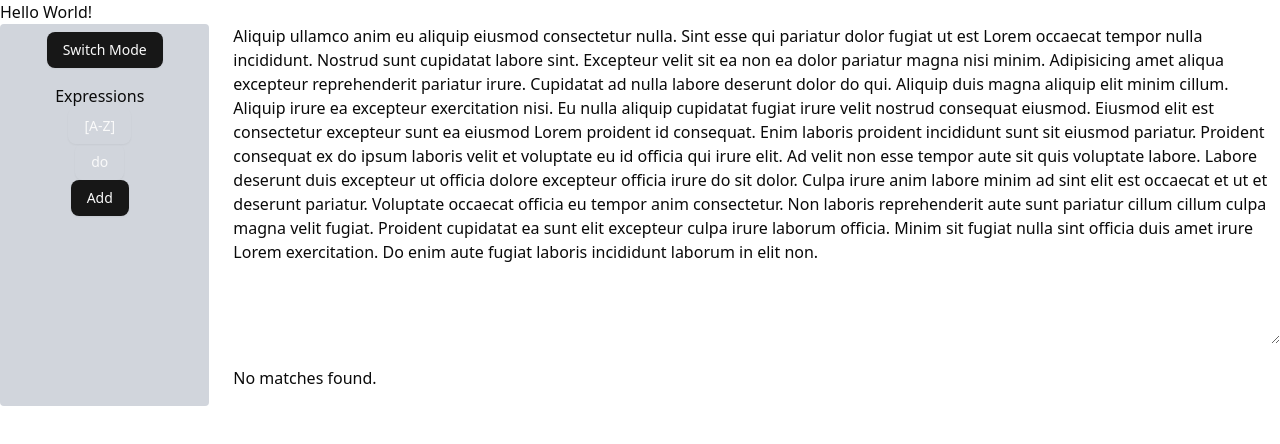
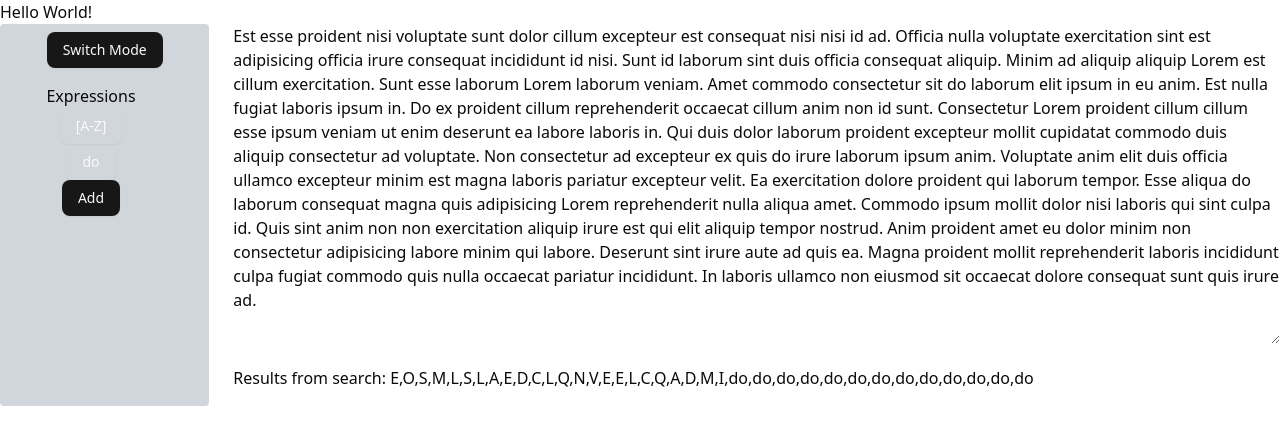
Before and after one commit to ScottDJEvans/smtt, a Next.js app: page /document-search in a window 1280 px wide. Shown: the top 444 px of the page. Built offline with nearby package versions, Linux system fonts and the light colour scheme.

Commit message:
refactor helper functions to reflect usage in Dashboard, add ability to re-render results based on mode selection, add ability to display results for single regex, fix styling for EditRegexSection to respect width

```diff
--- a/src/app/document-search/components/ApproveSection.js
+++ b/src/app/document-search/components/ApproveSection.js
@@ -11,11 +11,17 @@ import {
 import PropTypes from "prop-types"
 import { useState } from "react"
 
-const ApproveSection = ({ options }) => {
+const ApproveSection = ({ options, handleSelection }) => {
   const [selectedRegex, setSelectedRegex] = useState(null)
+
+    const handleOptionSelect = (value) => {
+        handleSelection(value)
+        setSelectedRegex(value)
+    }
+
   const renderDropdown = () => {
     return (
-      <Select onValueChange={(option) => setSelectedRegex(option)}>
+      <Select onValueChange={(option) => handleOptionSelect(option)}>
         <SelectTrigger>
           <SelectValue placeholder="Select Regex" />
         </SelectTrigger>
--- a/src/app/document-search/components/Dashboard.js
+++ b/src/app/document-search/components/Dashboard.js
@@ -1,17 +1,28 @@
 "use client"
 
+import { useState } from "react"
 import { MOCK_REGEX_VALUES } from "../mock-data"
 import MainDocumentArea from "./MainDocumentArea"
 import Sidebar from "./Sidebar"
-import { getInitialDocumentText } from "./utils"
+import { getRegexResults } from "./utils"
 
+const Dashboard = ({ regexData = MOCK_REGEX_VALUES, initialText }) => {
+  const [document, setDocument] = useState(initialText)
+  const [results, setResults] = useState(
+    getRegexResults(regexData, initialText)
+  )
+  const handleSidebarModeSelection = (regex) => {
+    const results = getRegexResults(regex, document)
+    setResults(results)
+  }
 
-const Dashboard = ({ regexData = MOCK_REGEX_VALUES }) => {
-    const initialText = getInitialDocumentText()
   return (
     <div className="flex">
-      <Sidebar regexData={regexData}/>
-      <MainDocumentArea initialText={initialText} />
+      <Sidebar
+        regexData={regexData}
+        handleModeChange={(regex) => handleSidebarModeSelection(regex)}
+      />
+      <MainDocumentArea initialText={initialText} matches={results} />
     </div>
   )
 }
--- a/src/app/document-search/components/EditRegexSection.js
+++ b/src/app/document-search/components/EditRegexSection.js
@@ -2,7 +2,11 @@ import { Button } from "@/components/ui/button"
 import PropTypes from "prop-types"
 import { useState } from "react"
 
-const EditRegexSection = ({ options, handleEdit, handleDelete }) => {
+const EditRegexSection = ({
+  options,
+  handleEdit,
+  handleDelete
+}) => {
   const [isEditing, setIsEditing] = useState(null)
   const [newRegexValue, setNewRegexValue] = useState("")
 
@@ -26,10 +30,13 @@ const EditRegexSection = ({ options, handleEdit, handleDelete }) => {
       <div className="items-center my-2 max-w-[80%]">
         <p>Editing {value}</p>
         <input
+          className="max-w-[120px] my-2"
           defaultValue={value}
           onChange={(e) => setNewRegexValue(e.target.value)}
         />
-        <Button onClick={() => handleSaveClick()}>Save</Button>
+        <Button className="my-2" onClick={() => handleSaveClick()}>
+          Save
+        </Button>
         <Button onClick={() => handleDeleteClick()}>Delete</Button>
       </div>
     )
@@ -65,7 +72,7 @@ const EditRegexSection = ({ options, handleEdit, handleDelete }) => {
     })
   }
   return (
-    <div className="flex flex-col items-center m-4 max-w-[80%]">
+    <div className="flex flex-col items-center text-center m-4 max-w-[150px]">
       <p>Expressions</p>
       {renderData()}
       {renderAddButton()}
--- a/src/app/document-search/components/Sidebar.js
+++ b/src/app/document-search/components/Sidebar.js
@@ -6,22 +6,24 @@ import ApproveSection from "./ApproveSection"
 import EditRegexSection from "./EditRegexSection"
 import PropTypes from "prop-types"
 
-const Sidebar = ({ regexData }) => {
+const Sidebar = ({ regexData, handleModeChange }) => {
   const [shouldShowApprovalSection, setShouldShowApprovalSection] =
     useState(false)
   return (
     <aside className="w-64 mr-6 rounded min-h-full bg-gray-300 block top-0 left-0 ">
       <div className="mt-2 flex place-self-center">
         <Button
-          onClick={() =>
+          onClick={() => {
             setShouldShowApprovalSection(!shouldShowApprovalSection)
+            handleModeChange(regexData)
+        }
           }
         >
           Switch Mode
         </Button>
       </div>
       {shouldShowApprovalSection ? (
-        <ApproveSection options={regexData} />
+        <ApproveSection options={regexData} handleSelection={(selectedRegex) => handleModeChange(selectedRegex)} />
       ) : (
         <EditRegexSection options={regexData}/>
       )}
--- a/src/app/document-search/components/utils.js
+++ b/src/app/document-search/components/utils.js
@@ -4,7 +4,7 @@ export const getInitialDocumentText = () => {
   return loremIpsum({ count: 20 })
 }
 
-export function getRegexTextSearchResults(input, text) {
+export function searchTextWithRegex(input, text) {
   try {
     const regex = new RegExp(input, "g")
     const results = text.match(regex)
@@ -13,3 +13,13 @@ export function getRegexTextSearchResults(input, text) {
     console.log("Error: ", e)
   }
 }
+
+export function getRegexResults(input, text) {
+  if (Array.isArray(input)) {
+    return input.map((regex) => {
+      return searchTextWithRegex(regex.value, text)
+    })
+  } else {
+    return searchTextWithRegex(input, text)
+  }
+}
```
Lines whose indentation alone changed are shown as unchanged.
